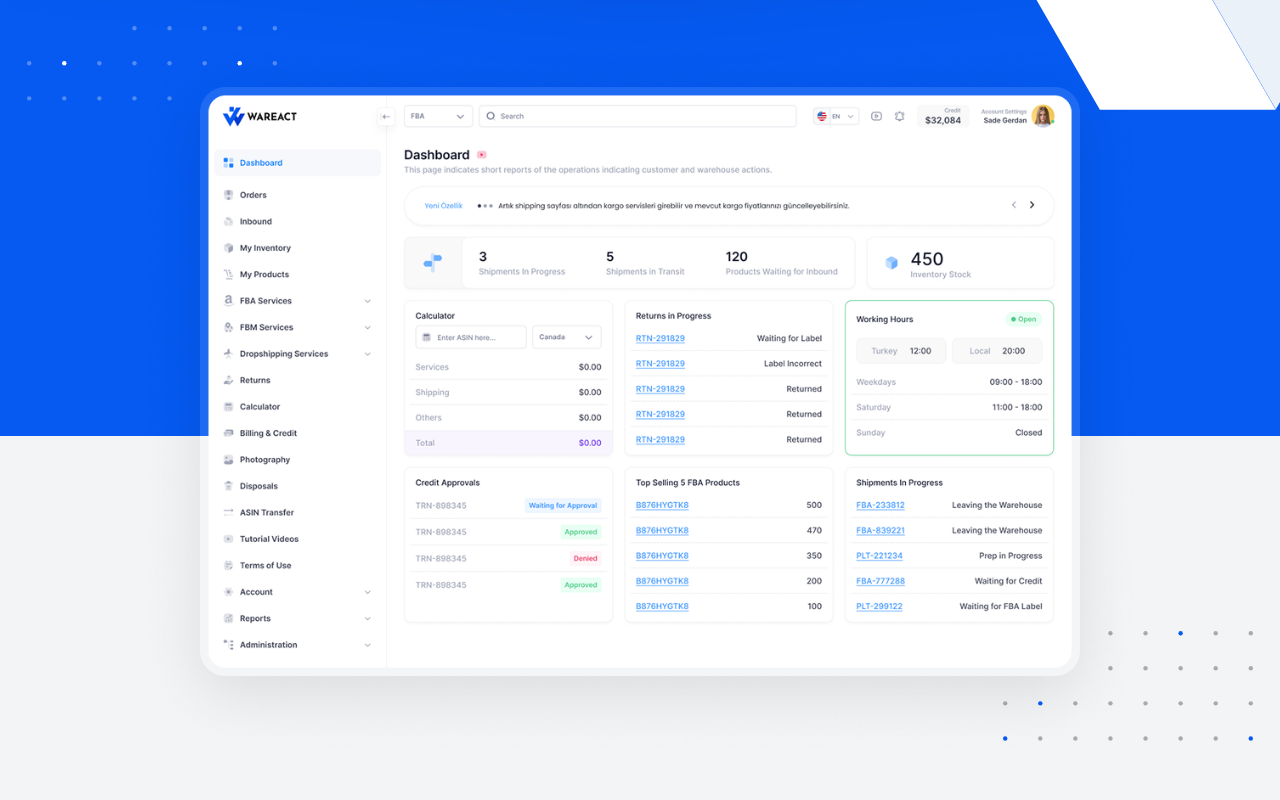
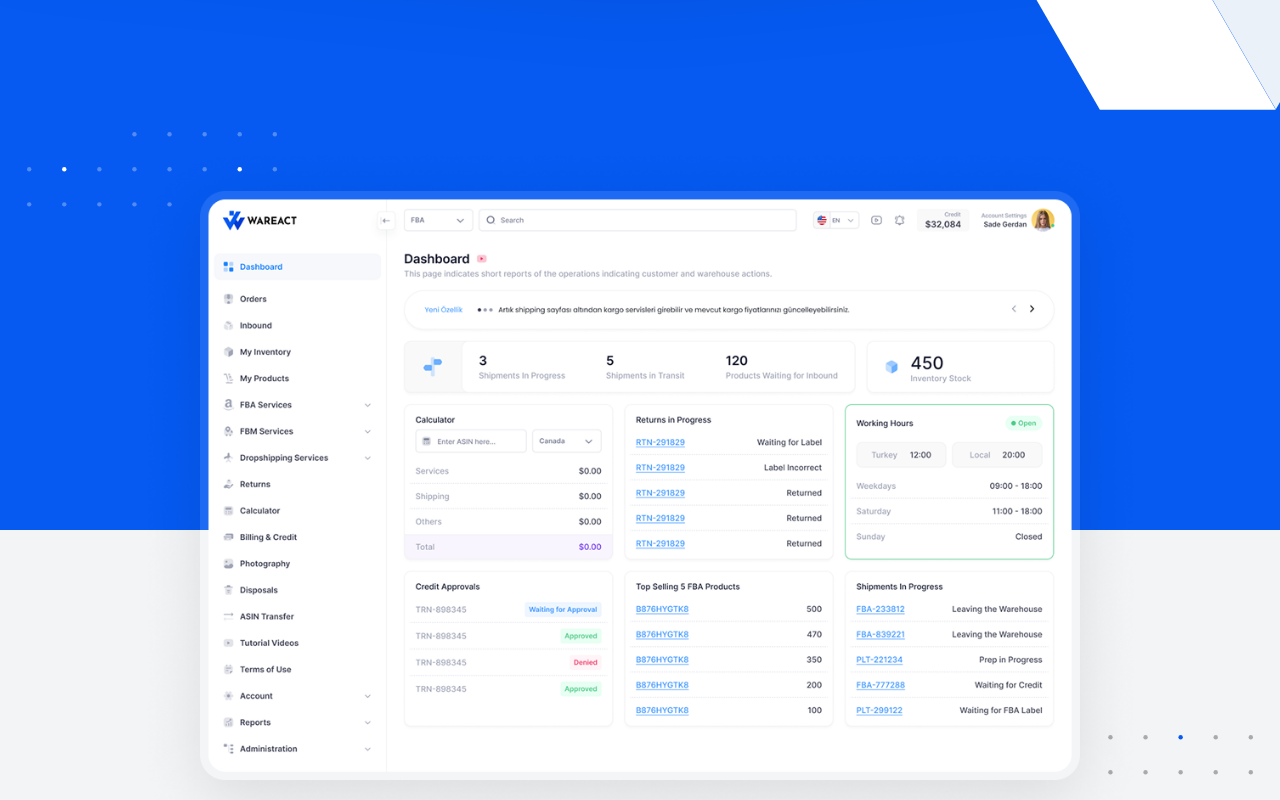
Before and after one commit to muslumdogan01/wareActt, a Next.js app: page / in a window 1280 px wide. Shown: the part 520-1320 px from the top of the page. Built offline with nearby package versions, Linux system fonts and the light colour scheme.

Commit message:
header fixed

```diff
--- a/src/app/page.tsx
+++ b/src/app/page.tsx
@@ -9,7 +9,7 @@ import Image from "next/image";
 
 export default function Home() {
   return (
-    <div className="w-full relative @container/Dash ">
+    <div className="w-full relative @container/Dashboard ">
       <div className="relative w-full bg-white lg:bg-transparent  h-[480px] lg:h-[900px] 4xl:h-[600px] z-0">
         <Image
           src="/icons/header/background.svg"
@@ -23,9 +23,10 @@ export default function Home() {
         <div className="relative  z-10">
           <Hero />
         </div>
+        <div className="absolute bottom-0 left-0 w-full h-[510px] bg-[#065AF1]  -z-10"></div>
       </div>
 
-      <div className=" lg:-mt-[34rem]  relative h-[600px] @[1300px]/Dash:h-[600px] @[3000px]/Dash:h-[650px] @[4000px]/Dash:h-[700px] @[5000px]/Dash:h-[800px] @[6000px]/Dash:h-[900px]  -z-10 bg-[#065AF1] lg:pt-[100px] hidden lg:block">
+      <div className="  relative  h-[150px]  @container/Dash @[5300px]/Dashboard:h-[350px]  z-20 bg-[#065AF1]  hidden lg:block">
         <Dashboard />
       </div>
      <div>
@@ -43,7 +44,6 @@ export default function Home() {
        <div className="bg-white">
         <SignupCard/>
        </div>
-
     </div>
   );
 }
--- a/src/components/dashboard/page.tsx
+++ b/src/components/dashboard/page.tsx
@@ -1,20 +1,14 @@
-'use client'
+"use client";
 import Image from "next/image";
 import React from "react";
 
 const Dashboard = () => {
   return (
-    <>
-      <div
-        className="w-full hidden lg:flex justify-center items-baseline relative dashboard-wrapper"
-        style={{
-          marginTop: "clamp(100px, 4vw, 550px)",
-        }}
-      >
-        <section className="flex justify-center items-center relative z-50">
-          <div className="w-full max-w-[1016px] relative">
+    <div className="w-full hidden lg:flex justify-center items-baseline relative">
+      <section className="flex justify-center items-center relative z-20">
+        <div className="w-full max-w-[1016px] relative -mt-60 @[5300px]/Dash:-mt-20 z-20">
           {/* Sol üst süs */}
-            <div className="absolute top-[-10px] left-[-105px]">
+          <div className="absolute -top-2 z-10 left-[-105px]">
             <Image
               src="/icons/content/dots.svg"
               width={250}
@@ -47,33 +41,6 @@ const Dashboard = () => {
         </div>
       </section>
     </div>
-
-      {/* 💡 Media query’ler burada */}
-      <style jsx>{`
-        @media (min-width: 1920px) {
-          .dashboard-wrapper {
-            margin-top: clamp(100px, 4vw, 530px) !important;
-          }
-        }
-
-        @media (min-width: 2400px) {
-          .dashboard-wrapper {
-             margin-top: clamp(100px, 4vw, 530px) !important;
-          }
-        }
-
-        @media (min-width: 3000px) {
-          .dashboard-wrapper {
-             margin-top: clamp(130px, 4vw, 550px) !important;
-          }
-        }
-        @media (min-width: 4000px) {
-          .dashboard-wrapper {
-             margin-top: clamp(140px, 5vw, 550px) !important;
-          }
-        }
-      `}</style>
-    </>
   );
 };
 
```
Also changed, not shown: public/icons/header/bg1.svg (added), public/icons/header/bg2.svg (added). Lines whose indentation alone changed are shown as unchanged.
